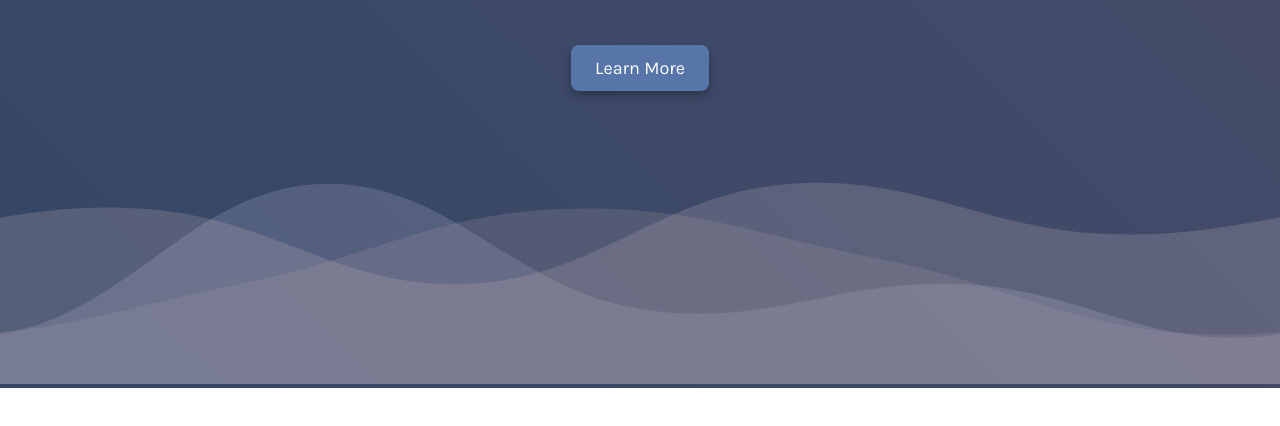
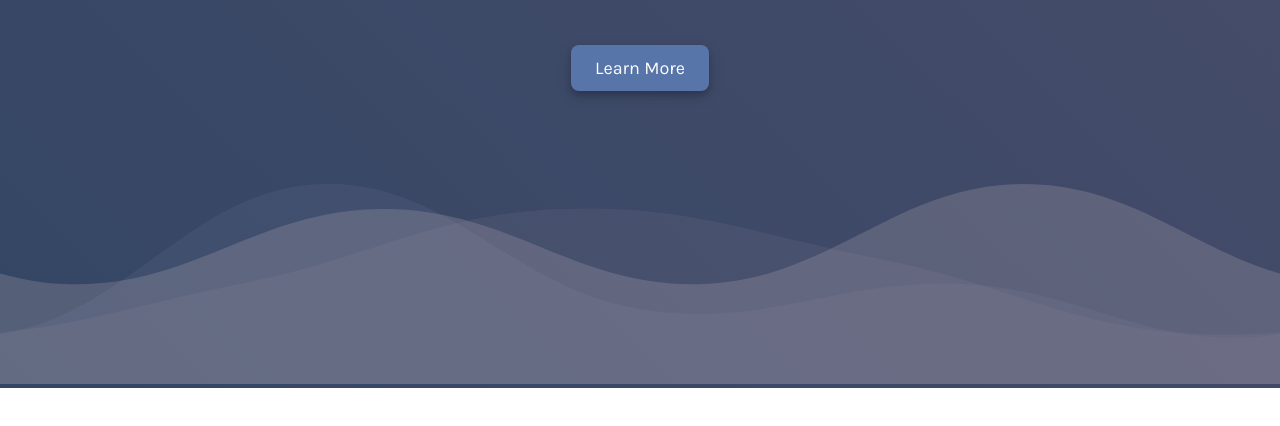
Before and after one commit to jackcaldwell92/DST_New, a Gatsby site: page / in a window 1280 px wide. Shown: the part 412-838 px from the top of the page. Built offline with nearby package versions, Linux system fonts and the light colour scheme; Gatsby itself is replaced by a stand-in of ours.

Commit message:
Header animations added

```diff
--- a/package.json
+++ b/package.json
@@ -17,8 +17,8 @@
     "gatsby-source-filesystem": "^2.0.18",
     "gatsby-transformer-sharp": "^2.1.13",
     "gsap": "^2.0.2",
-    "react": "^16.7.0",
-    "react-dom": "^16.7.0",
+    "react": "^16.8.0-alpha.1",
+    "react-dom": "^16.8.0-alpha.1",
     "react-helmet": "^5.2.0",
     "styled-components": "^4.1.3"
   },
--- a/src/components/BezierCurve/BezierCurve.tsx
+++ b/src/components/BezierCurve/BezierCurve.tsx
@@ -23,6 +23,8 @@ const move = keyframes`
 
 const Svg = styled.svg<{ animationSpeed: number }>`
   animation: ${move} ${props => props.animationSpeed}s linear infinite;
+  width: 200vw;
+  max-width: 200vw;
 `;
 
 export class BezierCurve extends React.Component<Props> {
@@ -46,7 +48,13 @@ export class BezierCurve extends React.Component<Props> {
 
   render() {
     return (
-      <div style={{ maxWidth: '100vw', opacity: this.props.opacity }}>
+      <div
+        style={{
+          maxWidth: '100vw',
+          opacity: this.props.opacity,
+          overflowX: 'hidden',
+        }}
+      >
         <Svg
           animationSpeed={this.props.animationSpeed}
           width={this.width * 2}
--- /dev/null
+++ b/src/components/BezierCurve/BezierCurves.tsx
@@ -0,0 +1,43 @@
+import * as React from 'react';
+import styled from '../../styled-components/styled-components';
+import { BezierCurve } from './BezierCurve';
+
+const BezierContainer = styled.div`
+  position: absolute;
+  bottom: 0;
+  left: 0;
+  overflow-x: hidden;
+`;
+
+const bezierCurve1YValues = [150, 200, 50, 175, 150, 200, 50, 175, 150];
+const bezierCurve2YValues = [50, 150, 75, 150, 50, 150, 75, 150, 50];
+const bezierCurve3YValues = [125, 200, 150, 75, 125, 200, 150, 75, 125];
+
+export const BezierCurves = () => (
+  <>
+    <BezierContainer>
+      <BezierCurve
+        yValues={bezierCurve1YValues}
+        fillColor="hsl(231, 19%, 65%)"
+        opacity={0.1}
+        animationSpeed={20}
+      />
+    </BezierContainer>
+    <BezierContainer>
+      <BezierCurve
+        yValues={bezierCurve2YValues}
+        fillColor="hsl(344, 24%, 80%)"
+        opacity={0.2}
+        animationSpeed={25}
+      />
+    </BezierContainer>
+    <BezierContainer>
+      <BezierCurve
+        yValues={bezierCurve3YValues}
+        fillColor="hsl(332, 8%, 66%)"
+        opacity={0.1}
+        animationSpeed={16}
+      />
+    </BezierContainer>
+  </>
+);
--- /dev/null
+++ b/src/components/Home/Button.ts
@@ -0,0 +1,38 @@
+import styled, { keyframes } from '../../styled-components/styled-components';
+
+const reverseColorChange = keyframes`
+  0% {
+    background-color: hsl(218, 32%, 55%);
+  }
+  100% {
+    background-color: hsl(218, 32%, 50%);
+  }
+`;
+
+const colorChange = keyframes`
+  0% {
+    background-color: hsl(218, 32%, 50%);
+  }
+  100% {
+    background-color: hsl(218, 32%, 55%);
+  }
+`;
+
+export const Button = styled.button`
+  color: ${props => props.theme.white};
+  background-color: ${props => props.theme.navy};
+  :hover {
+    animation: ${colorChange} 0.2s linear;
+    animation-fill-mode: forwards;
+  }
+  animation: ${reverseColorChange} 0.2s linear;
+  animation-fill-mode: forwards;
+  padding: 0.75rem 1.5rem;
+  margin: 3rem;
+  border: none;
+  border-radius: 0.5rem;
+  font-size: 18px;
+  font-family: Karla;
+  cursor: pointer;
+  box-shadow: ${props => props.theme.darkBoxShadow};
+`;
--- /dev/null
+++ b/src/components/Home/Header.ts
@@ -0,0 +1,11 @@
+import styled from '../../styled-components/styled-components';
+
+export const Header = styled.h2`
+  font-family: Karla;
+  text-align: left;
+  color: ${props => props.theme.white};
+  font-size: 40px;
+  line-height: 4rem;
+  letter-spacing: 0.05rem;
+  text-shadow: ${props => props.theme.textShadow};
+`;
--- /dev/null
+++ b/src/components/Home/HeaderBody.ts
@@ -0,0 +1,16 @@
+import styled from '../../styled-components/styled-components';
+
+export const HeaderBody = styled.div`
+  background-image: linear-gradient(
+    45deg,
+    ${props => props.theme.darkNavy},
+    ${props => props.theme.blue}
+  );
+  margin: 0px;
+  height: 100vh;
+  align-items: center;
+  justify-content: center;
+  display: flex;
+  flex-direction: column;
+  position: relative;
+`;
--- /dev/null
+++ b/src/components/Home/SubHeader.ts
@@ -0,0 +1,11 @@
+import styled from '../../styled-components/styled-components';
+
+export const SubHeader = styled.h3`
+  font-family: Karla;
+  text-align: left;
+  color: ${props => props.theme.lighterGrey};
+  font-size: 32px;
+  line-height: 3rem;
+  letter-spacing: 0.05rem;
+  text-shadow: ${props => props.theme.textShadow};
+`;
--- /dev/null
+++ b/src/components/Home/Title.ts
@@ -0,0 +1,9 @@
+import styled from '../../styled-components/styled-components';
+
+export const Title = styled.h1`
+  font-family: Karla;
+  text-align: left;
+  color: ${props => props.theme.lighterBlue};
+  font-size: 24px;
+  line-height: 3rem;
+`;
--- /dev/null
+++ b/src/components/Home/index.ts
@@ -0,0 +1,7 @@
+import { Button } from './Button';
+import { Header } from './Header';
+import { HeaderBody } from './HeaderBody';
+import { SubHeader } from './SubHeader';
+import { Title } from './Title';
+
+export { Button, Header, HeaderBody, SubHeader, Title };
--- a/src/components/layout.tsx
+++ b/src/components/layout.tsx
@@ -17,6 +17,7 @@ const GlobalStyle = createGlobalStyle`
   body {
     text-align: center;
     font-family: Montserrat;
+    overflow-x: hidden;
   }
 `;
 
--- a/src/pages/index.tsx
+++ b/src/pages/index.tsx
@@ -1,111 +1,49 @@
+import { TweenMax } from 'gsap';
 import * as React from 'react';
-import { BezierCurve } from '../components/BezierCurve/BezierCurve';
+import { useEffect } from 'react';
+import { BezierCurves } from '../components/BezierCurve/BezierCurves';
+import {
+  Button,
+  Header,
+  HeaderBody,
+  SubHeader,
+  Title,
+} from '../components/Home';
 import Layout from '../components/Layout';
-import styled from '../styled-components/styled-components';
-
-const Title = styled.h1`
-  font-family: Karla;
-  text-align: left;
-  color: ${props => props.theme.lighterBlue};
-  font-size: 24px;
-  line-height: 3rem;
-`;
-
-const Header = styled.h2`
-  font-family: Karla;
-  text-align: left;
-  color: ${props => props.theme.white};
-  font-size: 40px;
-  line-height: 4rem;
-  letter-spacing: 0.05rem;
-  text-shadow: ${props => props.theme.textShadow};
-`;
-
-const SubHeader = styled.h3`
-  font-family: Karla;
-  text-align: left;
-  color: ${props => props.theme.lighterGrey};
-  font-size: 32px;
-  line-height: 3rem;
-  letter-spacing: 0.05rem;
-  text-shadow: ${props => props.theme.textShadow};
-`;
-
-const HeaderBody = styled.div`
-  background-image: linear-gradient(
-    45deg,
-    ${props => props.theme.darkNavy},
-    ${props => props.theme.blue}
-  );
-  margin: 0px;
-  height: 100vh;
-  align-items: center;
-  justify-content: center;
-  display: flex;
-  flex-direction: column;
-  position: relative;
-`;
-
-const BezierContainer = styled.div`
-  position: absolute;
-  bottom: 0;
-  left: 0;
-  overflow-x: hidden;
-`;
-
-const Button = styled.button`
-  color: ${props => props.theme.white};
-  background-color: ${props => props.theme.navy};
-  padding: 0.75rem 1.5rem;
-  margin: 3rem;
-  border: none;
-  border-radius: 0.5rem;
-  font-size: 18px;
-  font-family: Karla;
-  cursor: pointer;
-  box-shadow: ${props => props.theme.darkBoxShadow};
-`;
 
 const IndexPage = () => {
-  const bezierCurve1YValues = [150, 200, 50, 175, 150, 200, 50, 175, 150];
-  const bezierCurve2YValues = [50, 100, 75, 150, 50, 100, 75, 150, 50];
-  const bezierCurve3YValues = [125, 200, 150, 75, 125, 200, 150, 75, 125];
+  let titleRef: HTMLHeadingElement | null;
+  let headerRef: HTMLHeadingElement | null;
+  let subHeaderRef: HTMLHeadingElement | null;
+  let buttonRef: HTMLButtonElement | null;
+
+  useEffect(() => {
+    TweenMax.staggerFrom(
+      [headerRef, subHeaderRef, titleRef, buttonRef],
+      2,
+      { opacity: 0 },
+      0.6,
+    );
+  });
 
   return (
     <Layout>
-      <HeaderBody>
-        <div>
-          <Title>DS Textile Sourcing</Title>
-          <Header>Fully factored garment production</Header>
-          <SubHeader>From concept to complete</SubHeader>
-          <Button>Learn More</Button>
-          <BezierContainer>
-            <BezierCurve
-              yValues={bezierCurve1YValues}
-              fillColor="hsl(231, 19%, 65%)"
-              opacity={0.3}
-              animationSpeed={20}
-            />
-          </BezierContainer>
-          <BezierContainer>
-            <BezierCurve
-              yValues={bezierCurve2YValues}
-              fillColor="hsl(344, 24%, 80%)"
-              opacity={0.2}
-              animationSpeed={13}
-            />
-          </BezierContainer>
-          <BezierContainer>
-            <BezierCurve
-              yValues={bezierCurve3YValues}
-              fillColor="hsl(332, 8%, 66%)"
-              opacity={0.2}
-              animationSpeed={16}
-            />
-          </BezierContainer>
-        </div>
-      </HeaderBody>
-      <div style={{ height: '100vh' }} />
+      <>
+        <HeaderBody>
+          <div>
+            <Title ref={ref => (titleRef = ref)}>DS Textile Sourcing</Title>
+            <Header ref={ref => (headerRef = ref)}>
+              Fully factored garment production
+            </Header>
+            <SubHeader ref={ref => (subHeaderRef = ref)}>
+              From concept to complete
+            </SubHeader>
+            <Button ref={ref => (buttonRef = ref)}>Learn More</Button>
+            <BezierCurves />
+          </div>
+        </HeaderBody>
+        <div style={{ height: '100vh' }} />
+      </>
     </Layout>
   );
 };
```
Also changed, not shown: 1 other file.
